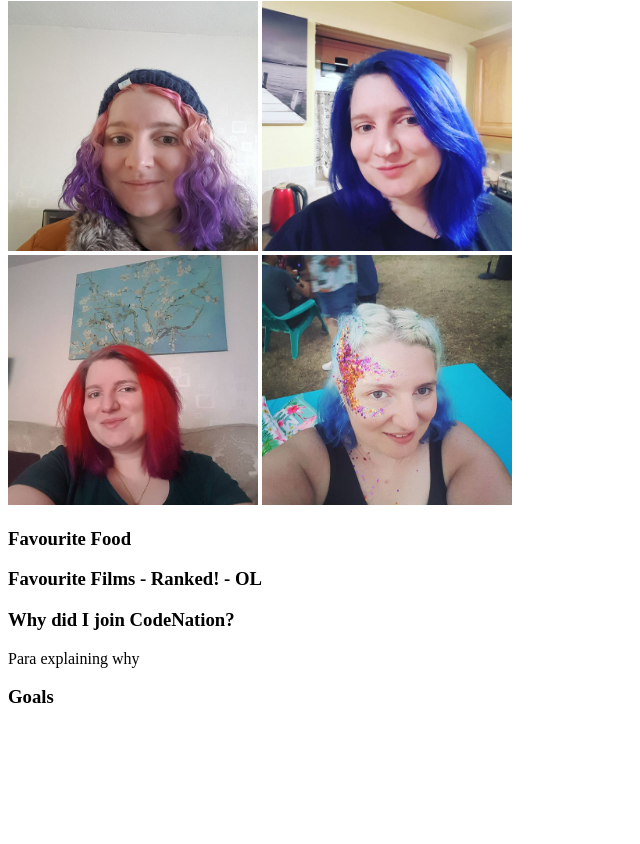
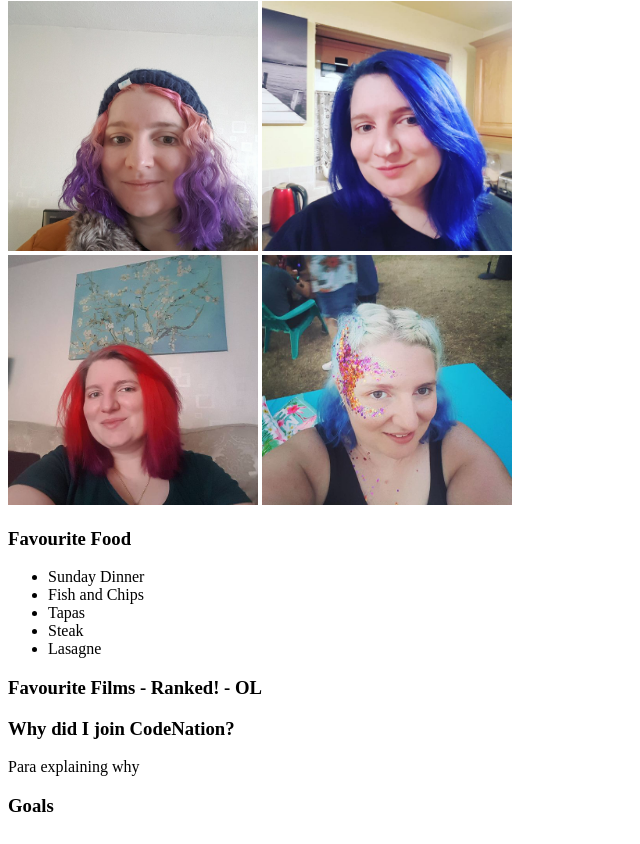
Before and after one commit to hollyford/CN-Portfolio, a plain HTML site: page index.html in a window 1280 px wide. Shown: the part 79-923 px from the top of the page, without its empty margins (0-640 px from the left). Before the commit the page ends 814 px from the top, so only its background shows below. Drawn offline with Linux system fonts and the light colour scheme.

Commit message:
added favourite food list

```diff
--- a/index.html
+++ b/index.html
@@ -16,9 +16,16 @@
         <img src="/pictures/me-red-hair.jpg" alt="A picture of Holly with blue hair" width="250" height="250" >
         <img src="/pictures/me-glitter-hair.jpg" alt="A picture of Holly with blue hair" width="250" height="250" >
     </div>
-
     <div>
-    <h3>Favourite Food</h3>
+        <h3>Favourite Food</h3>
+        <ul>
+            <li>Sunday Dinner</li>
+            <li>Fish and Chips</li>
+            <li>Tapas</li>
+            <li>Steak</li>
+            <li>Lasagne</li>
+        </ul>
+    </div>
     <h3>Favourite Films - Ranked! - OL</h3>
     <h3>Why did I join CodeNation?</h3>
         <p>Para explaining why</p>
```
